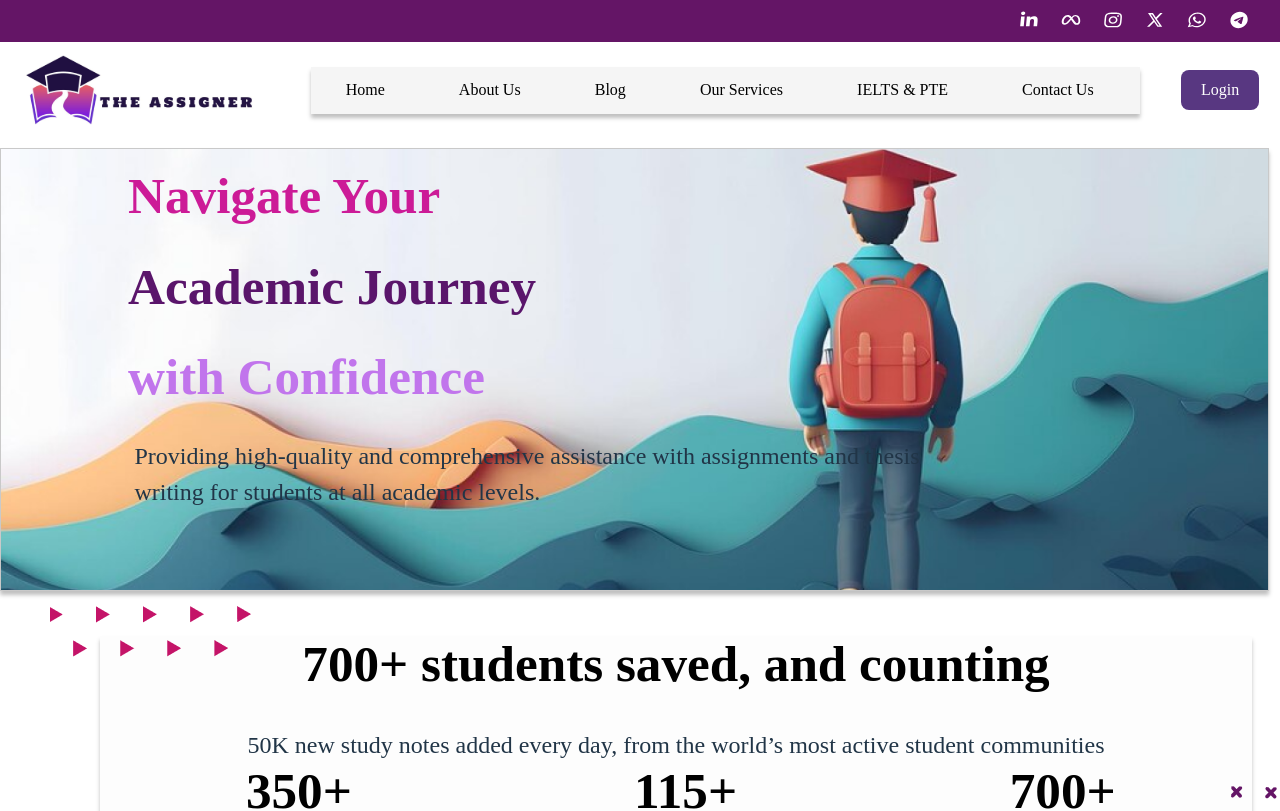
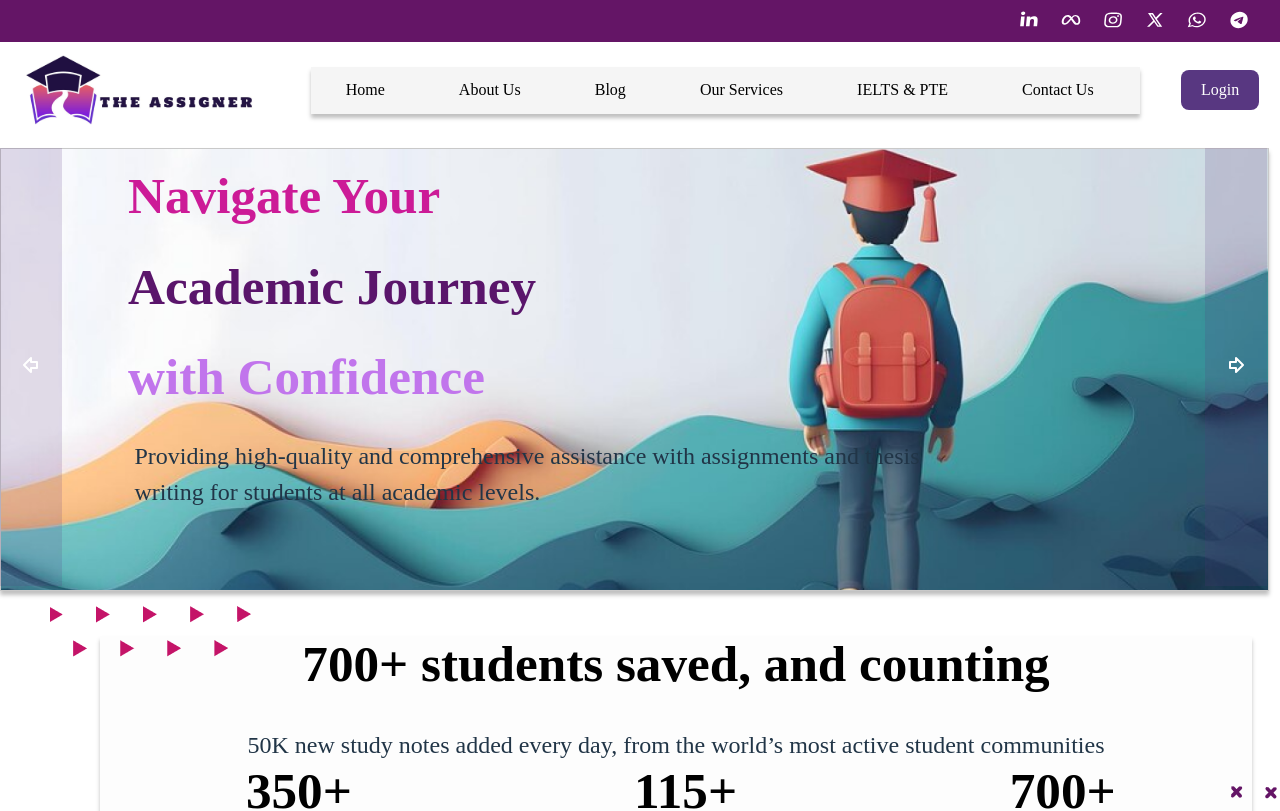
Before and after one commit to Soumil-Biswas-Web/B01F, a React (Vite) app: page / in a window 1280 px wide. Shown: the top 811 px of the page. Built offline with nearby package versions, Linux system fonts and the light colour scheme.

Commit message:
Added Image Carousel on Hero Page.

```diff
--- a/src/App.css
+++ b/src/App.css
@@ -72,7 +72,7 @@ header {
   color:#c175ec;
 }
 
-.heropage .infopage {
+.heropage, .infopage {
   width: 99vw;
   height: 35vw;
 }
@@ -82,13 +82,40 @@ header {
   position: relative;
 }
 
-.heroImage {
+.imgdiv {
   margin-top: 10px;
   width: 99vw;
   border: 0.82px solid #C9C9C9;
   box-shadow: 0px 4px 4px 0px #00000040;
   position: absolute;
   z-index: 0;
+  display: flex;
+  overflow: hidden;
+}
+
+.heroImage {
+  transition: translate 1s ease-in-out;
+  width: 99vw;
+  flex-grow: 0;
+  flex-shrink: 0;
+}
+
+.infopage button {
+  position: absolute;
+  top: 10px;
+  bottom: 0;
+  border-radius: 0;
+  background-color: #5837812c;
+  border: none;
+  outline: none;
+}
+
+.infopage button:hover {
+  background-color: #c9c9c938;
+}
+
+#imgArrowRight {
+  right: 0;
 }
 
 button {
@@ -616,15 +643,24 @@ input:focus-visible {
     display: block;
   }
 
-  .heroImage {
+  .imgdiv {
     border: none;
     right: 0;
     height: 250px;
-    width: auto;
+    width: 100vw;
   }
 
-  .heropage .infopage {
+  .heroImage {
+    width: 100vw;
+  }
+
+  .heropage, .infopage {
     height: 250px;
+    width: 100vw;
+  }
+
+  .infopage {
+    height: 260px;
   }
 
   .heropage h1 {
--- a/src/modules/HeroPage.jsx
+++ b/src/modules/HeroPage.jsx
@@ -1,12 +1,42 @@
+import { useState } from "react"
+import { ArrowBigLeft, ArrowBigRight } from "lucide-react";
 import heroImage from "../assets/image1.png"
 
+const imgArray = [heroImage, heroImage, heroImage, heroImage]
+
 export default function HeroPage() {
+    const [imgIndex, setImgIndex] = useState(0);
+
+    const prevImage = () =>  {
+        setImgIndex(index => {
+            if (index === 0) return imgArray.length - 1;
+            return index - 1;
+        })
+    }
+
+    const nextImage = () =>  {
+        setImgIndex(index => {
+            if (index === imgArray.length - 1) return 0;
+            return index + 1;
+        })
+    }
+
+
     return(
         <div className="heropage">
-            <img className="heroImage" src={heroImage} alt="" />
+            <div className="imgdiv">
+                {imgArray.map((url, index) => (
+                    <img key={index} src={url} alt="" className="heroImage" style={{translate: `${-100 * imgIndex}%`}}/>
+                ))}
+                {/* <img className="heroImage" src={heroImage} alt="" /> */}
+            </div>
             <div className="infopage">
-                {/* <button></button>
-                <button></button> */}
+                <button id="imgArrowLeft" onClick={prevImage}>
+                    <ArrowBigLeft />
+                </button>
+                <button id="imgArrowRight" onClick={nextImage}>
+                    <ArrowBigRight />
+                </button>
                 <div className="heading">
                     <h1>Navigate Your</h1>
                     <h1>Academic Journey</h1>
```
